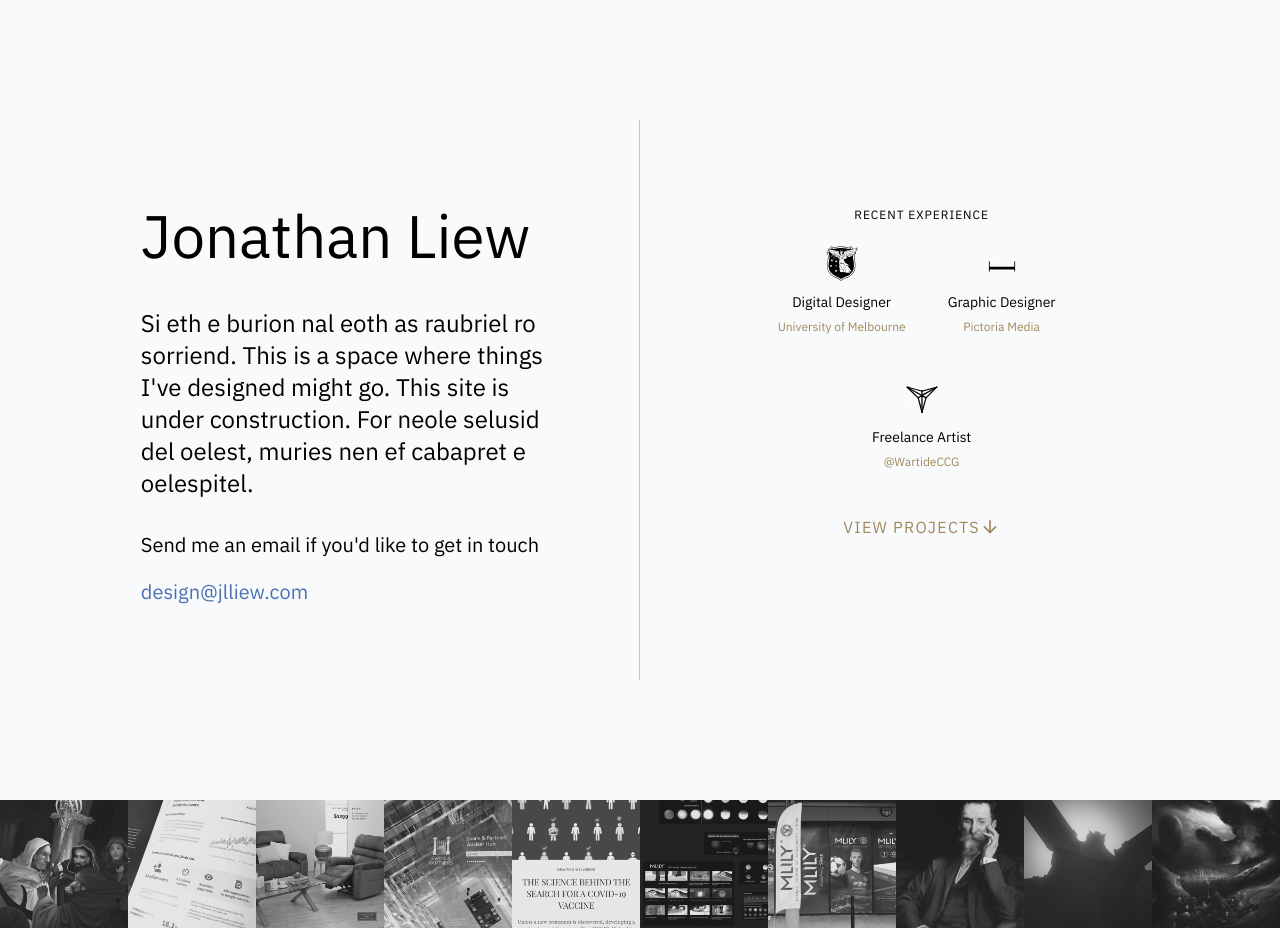
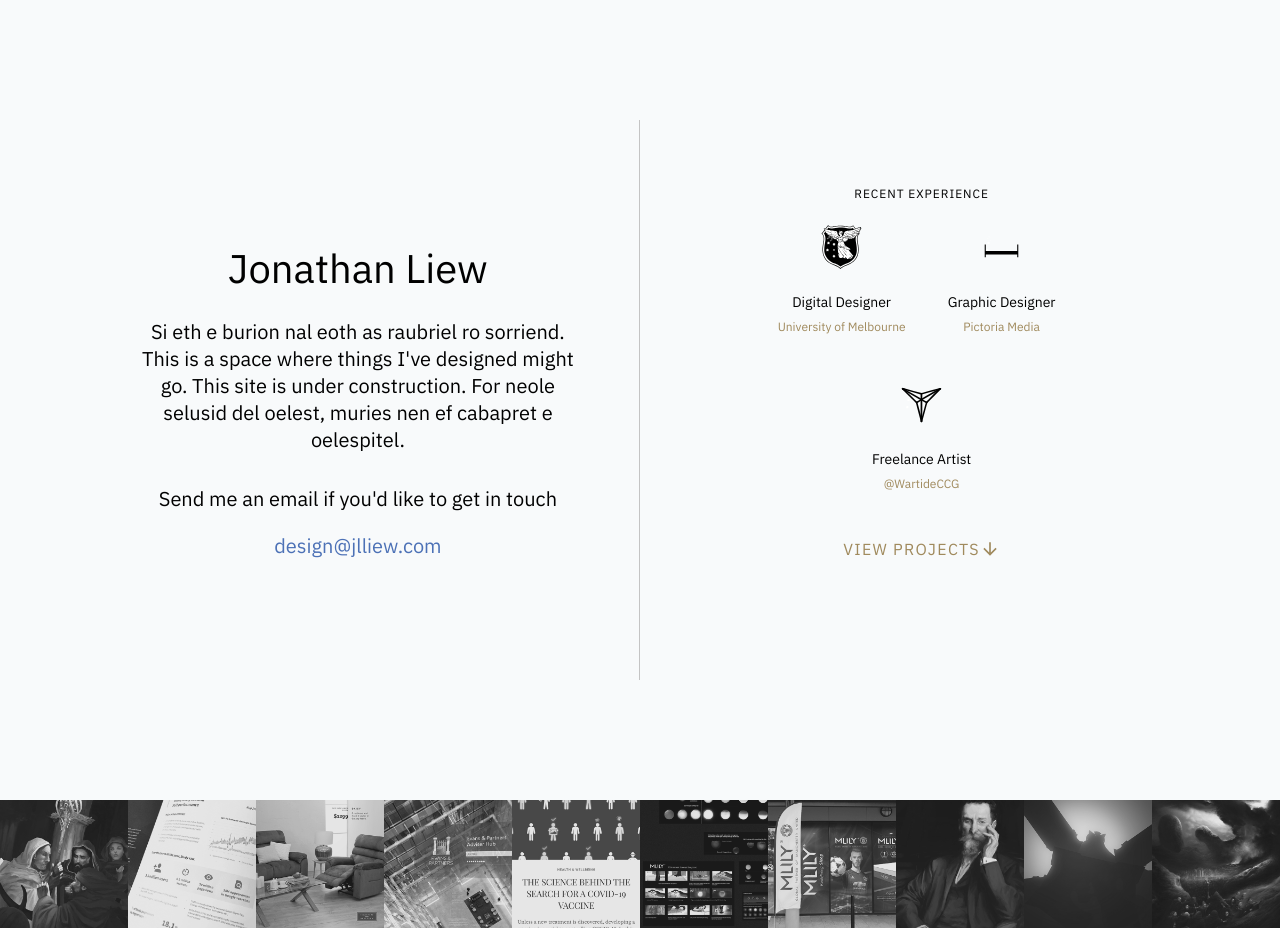
Before and after one commit to jon2147/jlliew-website, a React (Create React App) app: page / in a window 1280 px wide. Built offline with nearby package versions, Linux system fonts and the light colour scheme.

Commit message:
Header and Overlay responsive changes

```diff
--- a/src/components/HeaderAuxiliary.css
+++ b/src/components/HeaderAuxiliary.css
@@ -118,7 +118,14 @@
     }
   }
 
-  @media only screen and (max-width: 1440px) and (max-height: 800px)
+  @media only screen and (max-width: 1439px) and (max-height: 900px)
+  {
+    .software-proficiencies {
+      display: none;
+    }
+  }
+
+  @media only screen and (max-width: 1440px) and (max-height: 768px)
   {
     .software-proficiencies {
       display: none;
@@ -132,8 +139,6 @@
       margin-bottom: 0.5rem;
       max-width: 2rem;
     }
-
-
   }
 
   @media only screen and (max-width: 1080px) and (max-height: 720px)
--- a/src/components/HeaderBio.css
+++ b/src/components/HeaderBio.css
@@ -1,5 +1,4 @@
-
-  .header-bio{
+  .header-bio {
     color: var(--header-text);
     display: flex;
     flex: 0 1 50%;
@@ -8,7 +7,6 @@
     text-align: left;
     padding: var(--header-padding);
     font-weight: 400;
-
     padding-right: var(--header-half-inner-padding);
     padding-left: var(--header-half-outer-padding);
   }
@@ -41,89 +39,80 @@
     color: var(--header-email-link-hover);
   }
 
-
-
-
-
-
-
   /* MEDIA QUERIES */
 
-  @media only screen and (min-width: 1080px) {
-  }
+  @media only screen and (min-width: 1080px) {}
 
+  @media only screen and (max-width: 1080px) {}
 
-  @media only screen and (max-width: 1080px)
-  {
-  }
-
-  @media only screen and (max-width: 1200px) and (max-height: 1080px)
-  {
-
+  @media only screen and (max-width: 1200px) {
     .bio-label {
       font-size: 2.5rem;
       text-align: center;
     }
-
-    .bio-description{
+    .bio-description {
       font-size: 1.25rem;
       text-align: center;
       margin: 1.5rem 0 1rem 0;
     }
-
     .bio-contact {
       text-align: center;
       display: flex;
       flex-direction: column;
     }
-
   }
 
-  @media only screen and (max-width: 1080px) and (max-height: 720px)
-  {
+  @media only screen and (max-width: 1400px) and (max-height: 900px) {
+    .bio-label {
+      font-size: 2.5rem;
+      text-align: center;
+    }
+    .bio-description {
+      font-size: 1.25rem;
+      text-align: center;
+      margin: 1.5rem 0 1rem 0;
+    }
+    .bio-contact {
+      text-align: center;
+      display: flex;
+      flex-direction: column;
+    }
   }
+
+  @media only screen and (max-width: 1080px) and (max-height: 720px) {}
 
   @media only screen and (max-width: 720px) {
     .header-bio {
       padding-left: var(--header-padding-mobile);
       padding-right: var(--header-padding-mobile);
     }
-
     .bio-label {
       margin-top: 4vw;
     }
-
     .bio-description {
       margin-bottom: 2rem;
     }
-
-    .bio-contact{
+    .bio-contact {
       font-size: 1.1rem;
       text-align: center;
       margin-top: 0;
     }
-
   }
-
-
 
   @media only screen and (max-height: 540px) {
     .header-bio {
       padding-left: var(--header-padding-mobile);
       padding-right: var(--header-padding-mobile);
     }
-
     .bio-label {
       font-size: 2.5rem;
       text-align: center;
     }
-
-    .bio-description{
+    .bio-description {
       font-size: 1.25rem;
       text-align: center;
       margin: 1.5rem 0 1rem 0;
     }
-
     .bio-contact {
       text-align: center;
       display: flex;
@@ -136,19 +125,16 @@
       font-size: 2.5rem;
       text-align: center;
     }
-
-    .bio-description{
+    .bio-description {
       font-size: 1.25rem;
       text-align: center;
       margin: 1.5rem 0 1rem 0;
       align-self: center;
     }
-
     .bio-contact {
       text-align: center;
       display: flex;
       flex-direction: column;
       align-items: center;
     }
-
   }
--- a/src/components/ProjectOverlay.css
+++ b/src/components/ProjectOverlay.css
@@ -13,7 +13,6 @@
 
 .overlay {
     color: var(--project-copy);
-    overflow: scroll;
     height: 100%;
     width: 100%;
     position: fixed;
@@ -22,11 +21,23 @@
     left: 0;
     background-color: rgb(0, 0, 0);
     background-color: rgba(0, 0, 0, 0.94);
-    display: block;
+    display: flex;
     visibility: hidden;
     opacity: 0;
     transition: visibility 0s, ease var(--overlay-transition-close), opacity var(--overlay-transition-close) ease;
     flex-direction: column;
+    scroll-behavior: smooth;
+    scrollbar-width: thin;
+    overflow-y: scroll;
+    scrollbar-width: none;
+    /* Firefox */
+    -ms-overflow-style: none;
+    /* Internet Explorer 10+ */
+}
+
+.overlay::-webkit-scrollbar { /* WebKit (Chrome) */
+    width: 0;
+    height: 0;
 }
 
 .overlay.open {
@@ -202,8 +213,7 @@
     display: flex;
     flex-direction: column;
     justify-content: center;
-    max-height: 70vh;
-    min-height: 60vh;
+    max-height: 80vh;
 }
 
 .overlay-image {
@@ -285,12 +295,13 @@
         top: var(--overlay-close-icon-offset-mobile);
         left: var(--overlay-close-icon-offset-mobile);
     }
-    .overlay-image-container {
-        height: 40vh;
-    }
+
 }
 
 @media only screen and (max-width: 900px) {
+    .overlay{
+        display: block;
+    }
     .overlay-content {
         flex-direction: column;
         padding: 0;
@@ -303,9 +314,13 @@
         order: 1;
         padding: 0;
     }
+    .overlay-image-container {
+        height: 60vh;
+        max-height: 540px;
+    }
     .image-nav-position-dot {
-        padding-left: 0.625rem;
-        padding-right: 0.625rem;
+        padding-left: 0.5rem;
+        padding-right: 0.5rem;
     }
     .overlay-close {
         top: var(--overlay-close-icon-offset-mobile);
@@ -343,6 +358,7 @@
     }
 }
 
+/* Overlay Nav Row to Column */
 @media only screen and (max-width: 600px) {
     .overlay-nav {
         display: flex;
```
